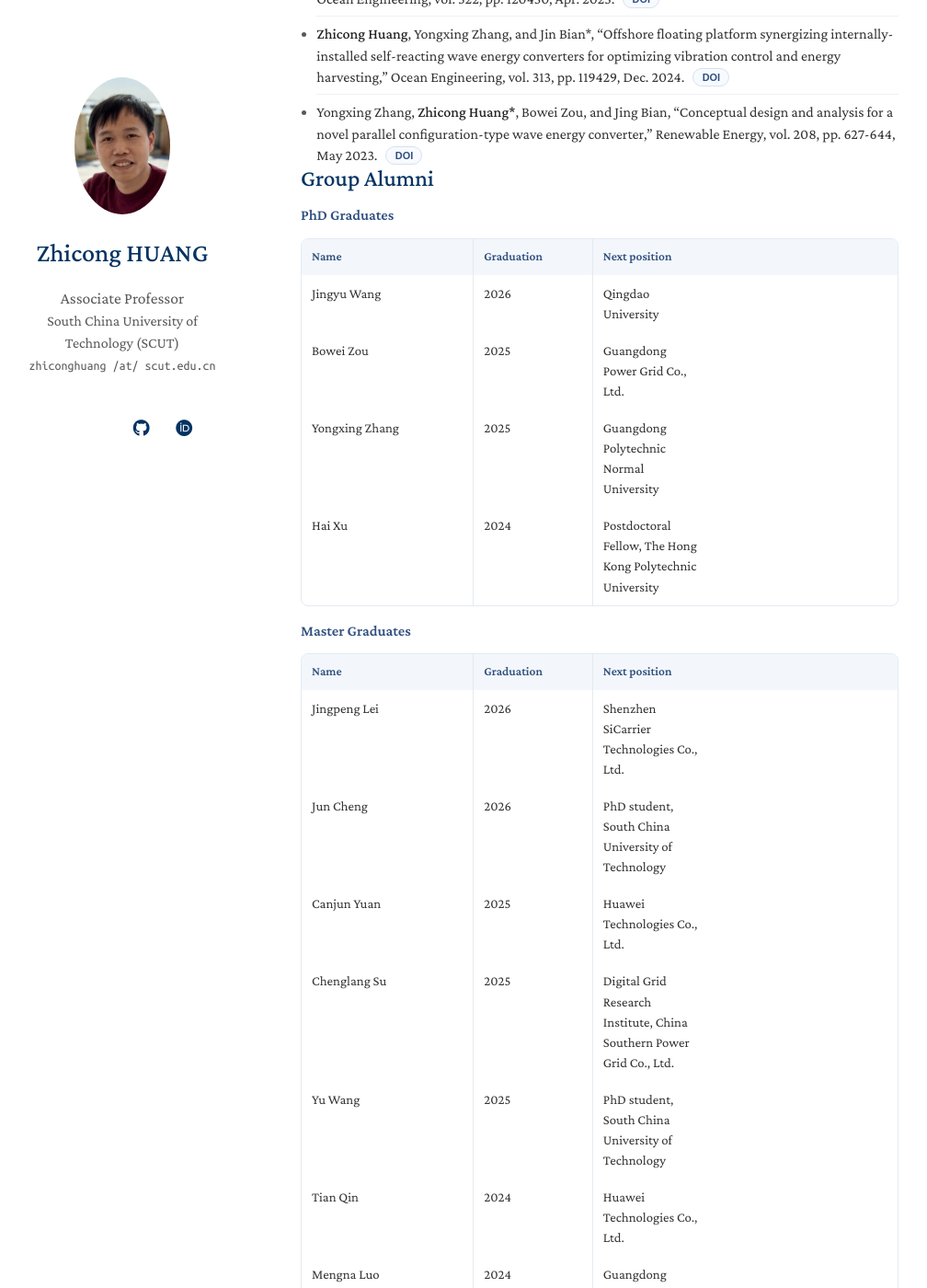
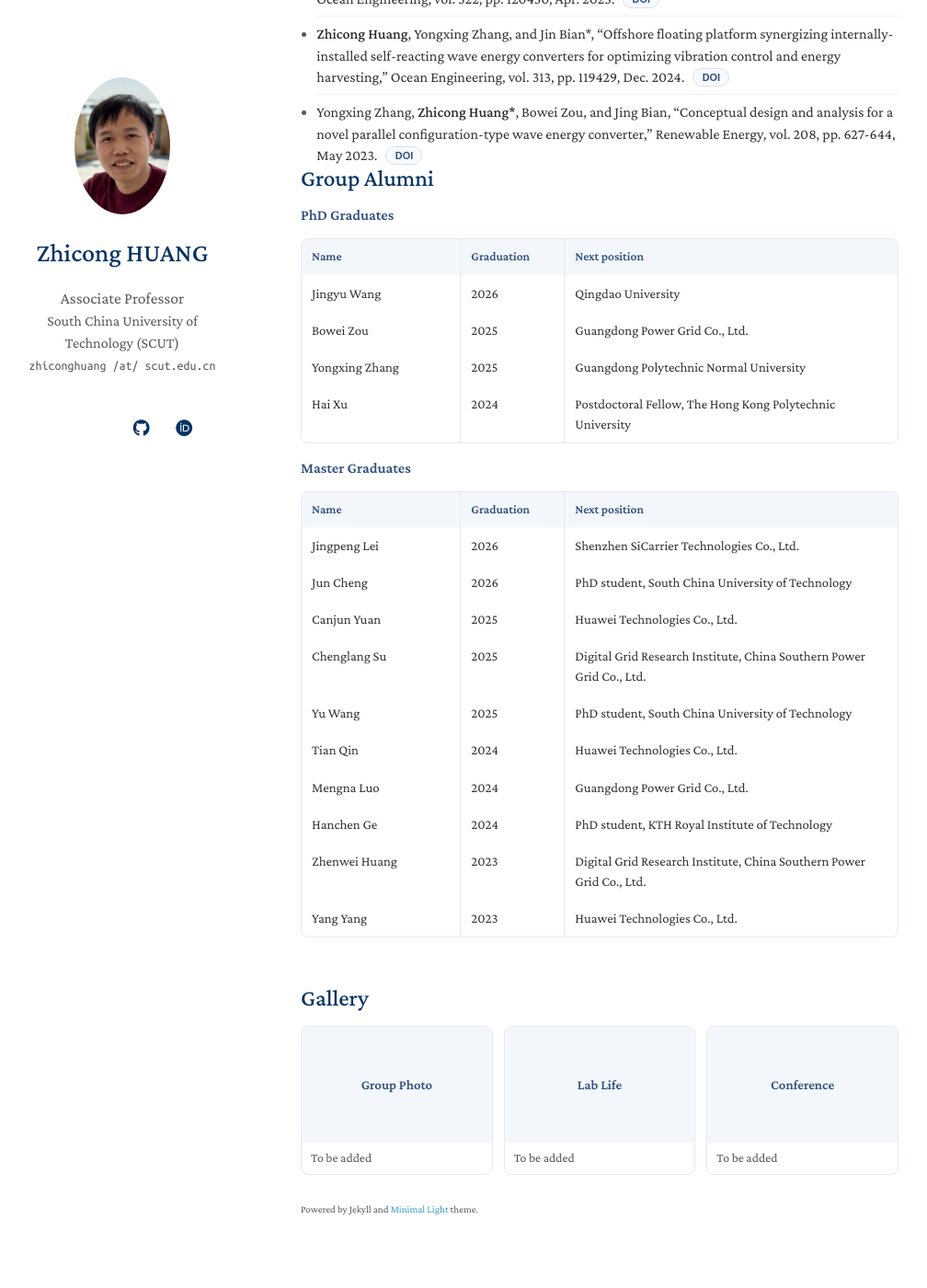
Before and after one commit to forwardhuang/forwardhuang.github.io, a Jekyll site: the page built from index.md, in a window 1280 px wide and 1400 px high, scrolled down 3924 px. Shown: the whole window at 92% size, without its empty margins (143-1151 px from the left). Built offline with Jekyll 4.4.1, drawn with Linux system fonts in a browser that asks for light colours; a style sheet for code colours, icons or effects is not loaded; our own code applies the rules of GitHub Pages for plain Markdown files.

Commit message:
Update style.scss

```diff
--- a/assets/css/style.scss
+++ b/assets/css/style.scss
@@ -217,6 +217,10 @@
   background: #2f6f58;
 }
 
+.alumni-section-title {
+  margin-top: 2.2em;
+}
+
 .alumni-subtitle {
   margin: 1.1em 0 0.55em;
   color: #2f4f7f;
@@ -234,7 +238,7 @@
 .alumni-header,
 .alumni-row {
   display: grid;
-  grid-template-columns: 1.3fr 0.9fr 0.9fr 1.4fr;
+  grid-template-columns: 1.15fr 0.75fr 2.4fr;
   gap: 0;
 }
 
```
